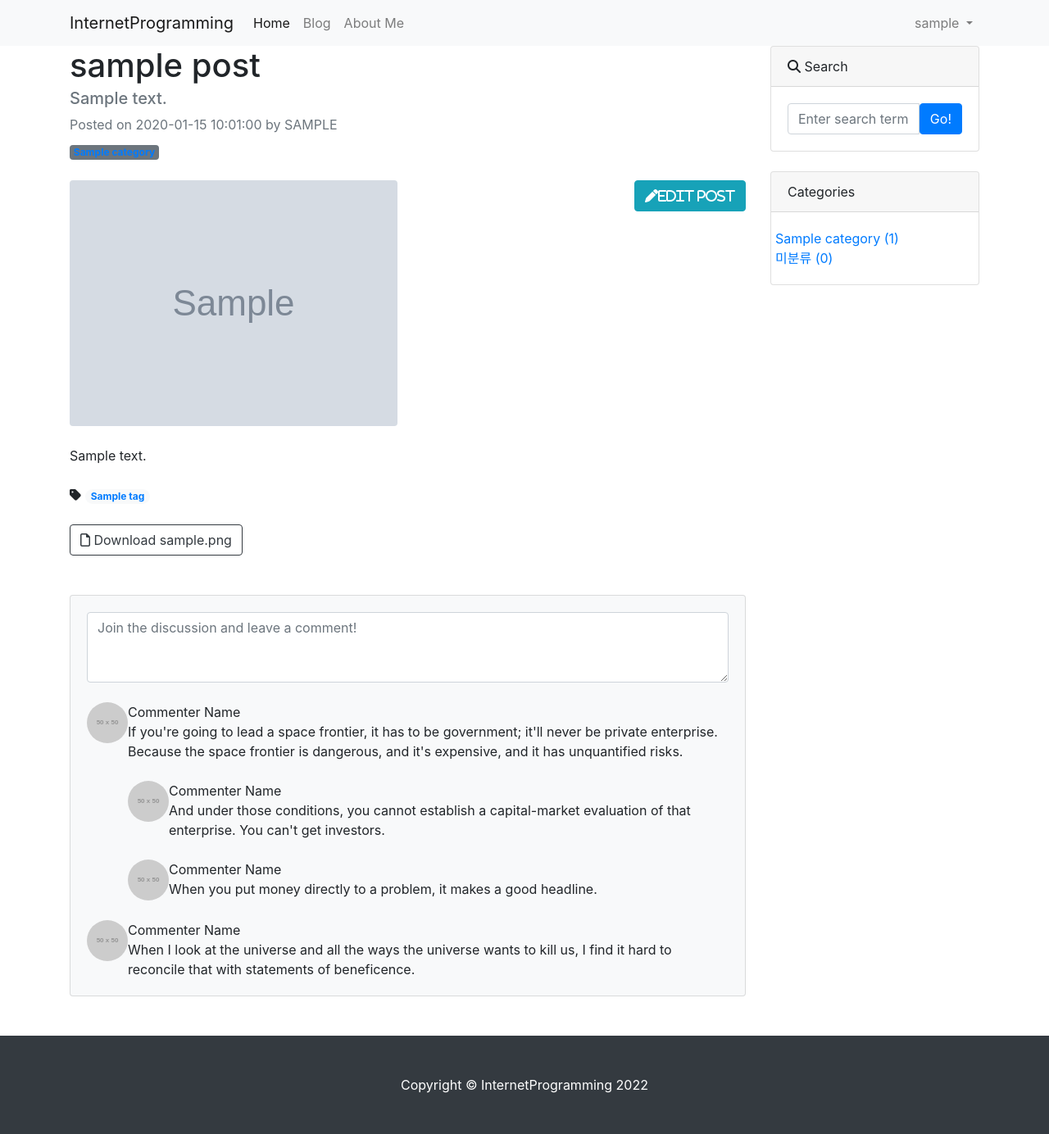
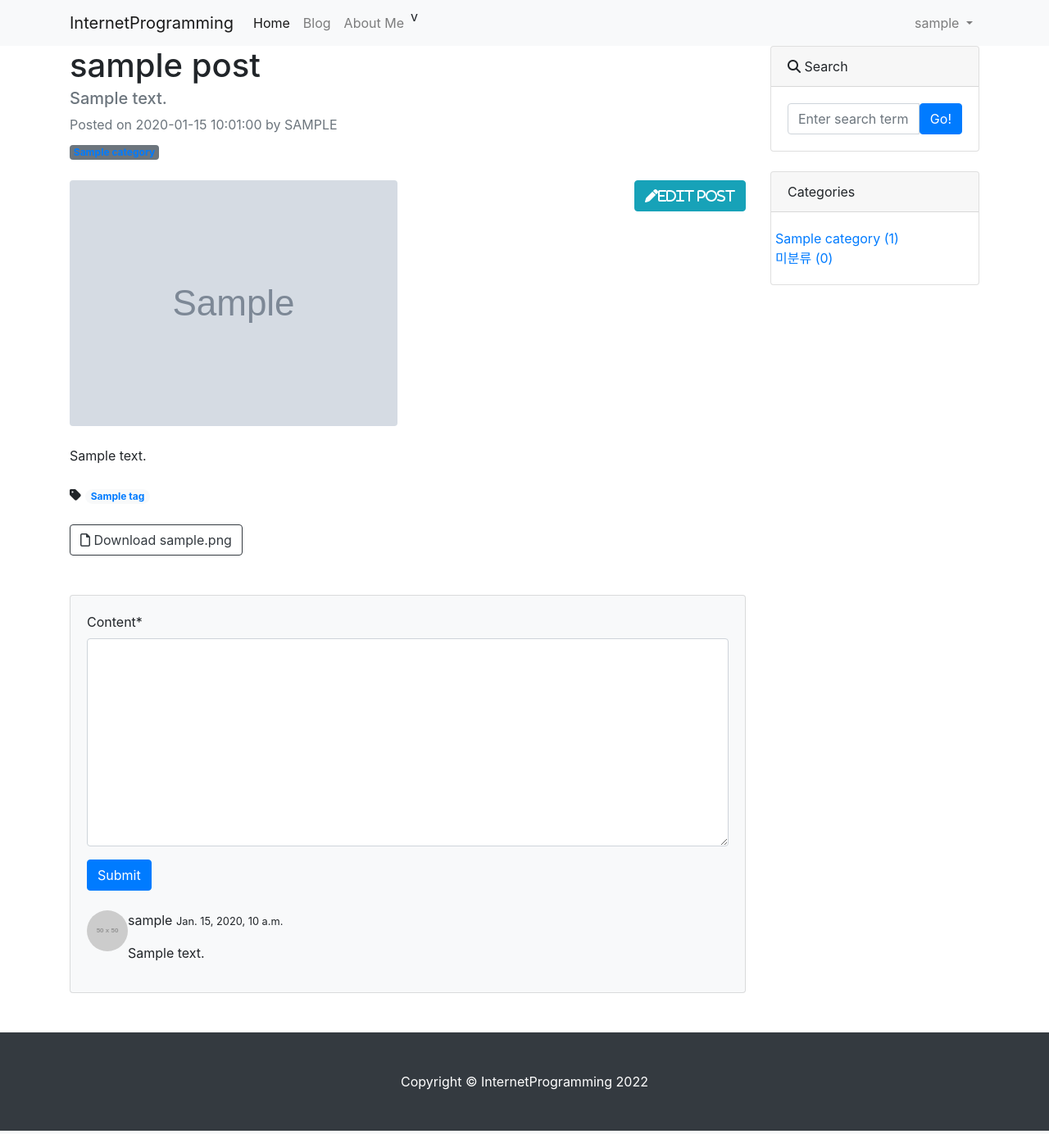
Before and after one commit to tresorhi/Django22-01, a Django app: page /blog/1/ in a window 1280 px wide. Shown: the whole page at 82% size. Run offline with Django 4.2, Linux system fonts and the light colour scheme; a user stored in the database is signed in; tables that the repository leaves empty hold one stand-in row (values such as "Sample post"); grey boxes marked "Sample" are stand-in pictures; grey boxes labelled with a size stand in for pictures from a placeholder-image service; some libraries are stand-ins or nearby versions.

Commit message:
댓글 작성하기

```diff
--- a/blog/admin.py
+++ b/blog/admin.py
@@ -1,5 +1,5 @@
 from django.contrib import admin
-from .models import Post, Category, Tag
+from .models import Post, Category, Tag, Comment
 
 # Register your models here.
 admin.site.register(Post)
@@ -13,3 +13,5 @@ class TagAdmin(admin.ModelAdmin):
     preserve_filters = {'slug' : ('name',)}
 
 admin.site.register(Tag, TagAdmin)
+
+admin.site.register(Comment)
--- /dev/null
+++ b/blog/forms.py
@@ -0,0 +1,7 @@
+from .models import Comment
+from django import forms
+
+class CommentForm(forms.ModelForm):
+    class Meta: #특정한 변수의 값을 바꾸기 위해, 미리 지정해둔 예약어를 바꾸기 위해 값을 지정해줄 수 있음
+        model = Comment
+        fields = ('content',)
--- a/blog/models.py
+++ b/blog/models.py
@@ -57,3 +57,16 @@ class Post(models.Model):
 
     def get_file_ext(self):
         return self.get_file_name().split('.')[-1] # a.txt => a txt
+
+class Comment(models.Model):
+    post = models.ForeignKey(Post, on_delete=models.CASCADE)
+    author = models.ForeignKey(User, on_delete=models.CASCADE)
+    content = models.TextField()
+    created_at = models.DateTimeField(auto_now_add=True)
+    modified_at = models.DateTimeField(auto_now=True)
+
+    def __str__(self):
+        return f'{self.author} : {self.content}'
+
+    def get_absolute_url(self):
+        return f'{self.post.get_absolute_url()}#comment-{self.pk}'
--- a/blog/templates/blog/navbar.html
+++ b/blog/templates/blog/navbar.html
@@ -16,7 +16,7 @@
           </li>
           <li class="nav-item">
             <a class="nav-link" href="/about_me/">About Me</a>
-          </li>
+          </li>v
 
         </ul>
         <ul class="navbar-nav ml-auto">
--- a/blog/templates/blog/post_detail.html
+++ b/blog/templates/blog/post_detail.html
@@ -1,4 +1,5 @@
 {% extends 'blog/base.html' %}
+{% load crispy_forms_tags %}
 {% block head_title %}
     {{post.title}} - Blog
 {% endblock %}
@@ -28,7 +29,6 @@
             <a class="btn btn-info float-right" href="/blog/update_post/{{post.pk}}/" role="button">
                 <i class="fas fa-pen">Edit Post</i>
             </a>
-
         {% endif %}
         <!-- Preview image figure-->
         <figure class="mb-4">
@@ -66,45 +66,42 @@
             {% endif %}
         </section>
     </div>
+
     <!-- Comments section-->
     <div id="comment-area" class="mb-5">
         <div class="card bg-light">
             <div class="card-body">
                 <!-- Comment form-->
-                <form class="mb-4"><textarea class="form-control" rows="3" placeholder="Join the discussion and leave a comment!"></textarea></form>
-                <!-- Comment with nested comments-->
-                <div class="d-flex mb-4">
-                    <!-- Parent comment-->
-                    <div class="flex-shrink-0"><img class="rounded-circle" src="https://dummyimage.com/50x50/ced4da/6c757d.jpg" alt="..." /></div>
-                    <div class="ms-3">
-                        <div class="fw-bold">Commenter Name</div>
-                        If you're going to lead a space frontier, it has to be government; it'll never be private enterprise. Because the space frontier is dangerous, and it's expensive, and it has unquantified risks.
-                        <!-- Child comment 1-->
-                        <div class="d-flex mt-4">
+                    {% if user.is_authenticated %}
+                        <form class="mb-4" id="comment-form" method="post" action="{{post.get_absolute_url}}new_comment/">
+                            {% csrf_token %}
+                            <div class="form-group">
+                                {{comment_form | crispy}}
+                            </div>
+                            <button type="submit" class="btn btn-primary">Submit</button>
+                        </form>
+                    {% else %}
+                    <a role="button" class="btn btn-dark btn-block btn-sm" href="#"
+                        data-toggle="modal" data-target="#loginModal">
+                        Login and Leave a comment
+                    </a>
+                    {% endif %}
+                <!-- Single comment-->
+                {% if post.comment_set.exists %}
+                    {% for comment in post.comment_set.iterator %}
+                        <div class="media d-flex" id="comment-{{comment.pk}}">
                             <div class="flex-shrink-0"><img class="rounded-circle" src="https://dummyimage.com/50x50/ced4da/6c757d.jpg" alt="..." /></div>
+
                             <div class="ms-3">
-                                <div class="fw-bold">Commenter Name</div>
-                                And under those conditions, you cannot establish a capital-market evaluation of that enterprise. You can't get investors.
-                            </div>
+                                <div class="fw-bold">
+                                    {{comment.author.username}}
+                                    <small class="text_muted">{{comment.created_at}}</small>
+                                </div>
+                                <p>{{comment.content | linebreaks}}</p>
+                               </div>
                         </div>
-                        <!-- Child comment 2-->
-                        <div class="d-flex mt-4">
-                            <div class="flex-shrink-0"><img class="rounded-circle" src="https://dummyimage.com/50x50/ced4da/6c757d.jpg" alt="..." /></div>
-                            <div class="ms-3">
-                                <div class="fw-bold">Commenter Name</div>
-                                When you put money directly to a problem, it makes a good headline.
-                            </div>
-                        </div>
-                    </div>
-                </div>
-                <!-- Single comment-->
-                <div class="d-flex">
-                    <div class="flex-shrink-0"><img class="rounded-circle" src="https://dummyimage.com/50x50/ced4da/6c757d.jpg" alt="..." /></div>
-                    <div class="ms-3">
-                        <div class="fw-bold">Commenter Name</div>
-                        When I look at the universe and all the ways the universe wants to kill us, I find it hard to reconcile that with statements of beneficence.
-                    </div>
-                </div>
+                    {% endfor %}
+                {% endif %}
             </div>
         </div>
     </div>
--- a/blog/urls.py
+++ b/blog/urls.py
@@ -4,10 +4,12 @@ from . import views
 urlpatterns = [  # IP주소/blog/
     path('', views.PostList.as_view()),
     path('<int:pk>/', views.PostDetail.as_view()),
+    path('<int:pk>/new_comment/', views.new_comment),
     path('update_post/<int:pk>/', views.PostUpdate.as_view()),
     path('create_post/', views.PostCreate.as_view()),
     path('category/<str:slug>/', views.category_page), #IP주소/blog/category/slug
     path('tag/<str:slug>/', views.tag_page) #IP주소/blog/tag/slug
+
     #path('', views.index), #  IP주소/blog/
     #path('<int:pk>/', views.single_post_page)
 ]
--- a/blog/views.py
+++ b/blog/views.py
@@ -4,6 +4,8 @@ from django.views.generic import ListView, DetailView, CreateView, UpdateView
 from django.contrib.auth.mixins import LoginRequiredMixin, UserPassesTestMixin
 from django.core.exceptions import PermissionDenied
 from django.utils.text import slugify
+from .forms import CommentForm
+from django.shortcuts import get_object_or_404
 
 # Create your views here.
 class PostUpdate(LoginRequiredMixin, UpdateView):
@@ -101,7 +103,24 @@ class PostDetail(DetailView):
         context = super(PostDetail, self).get_context_data()
         context['categories'] = Category.objects.all()
         context['no_category_post_count'] = Post.objects.filter(category=None).count
+        context['comment_form'] = CommentForm
         return context
+
+def new_comment(request, pk):
+    if request.user.is_authenticated:
+        post = get_object_or_404(Post, pk=pk)
+        if request.method == 'POST':
+            comment_form = CommentForm(request.POST)
+            if comment_form.is_valid():
+                comment = comment_form.save(commit=False)
+                comment.post = post
+                comment.author = request.user
+                comment.save()
+                return redirect(comment.get_absolute_url()) #클라이언트에 서버가 할 일을 마지고 보내주는 정보
+        else: #Get
+            return redirect(post.get_absolute_url())
+    else: #로그인 안 한 사용자
+        raise PermissionDenied
 
 def category_page(request, slug):
         if slug == 'no_category':
@@ -116,6 +135,7 @@ def category_page(request, slug):
             'categories' : Category.objects.all(),
             'no_category_post_count' : Post.objects.filter(category=None).count
         })
+
 def tag_page(request, slug):
     tag = Tag.objects.get(slug=slug)
     post_list = tag.post_set.all()
```
